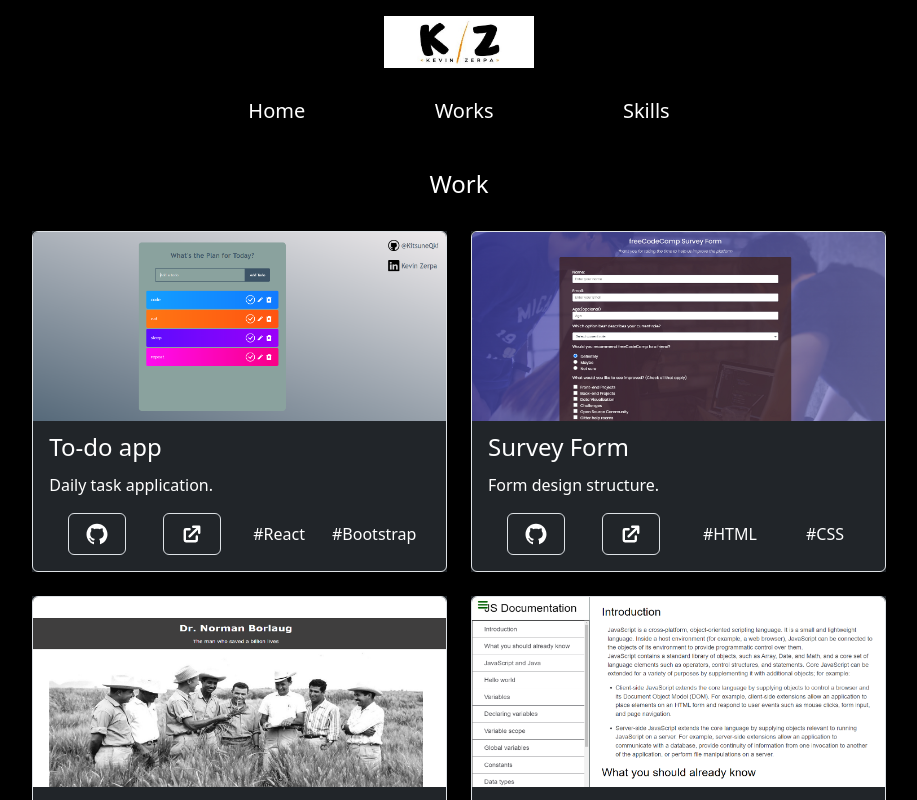
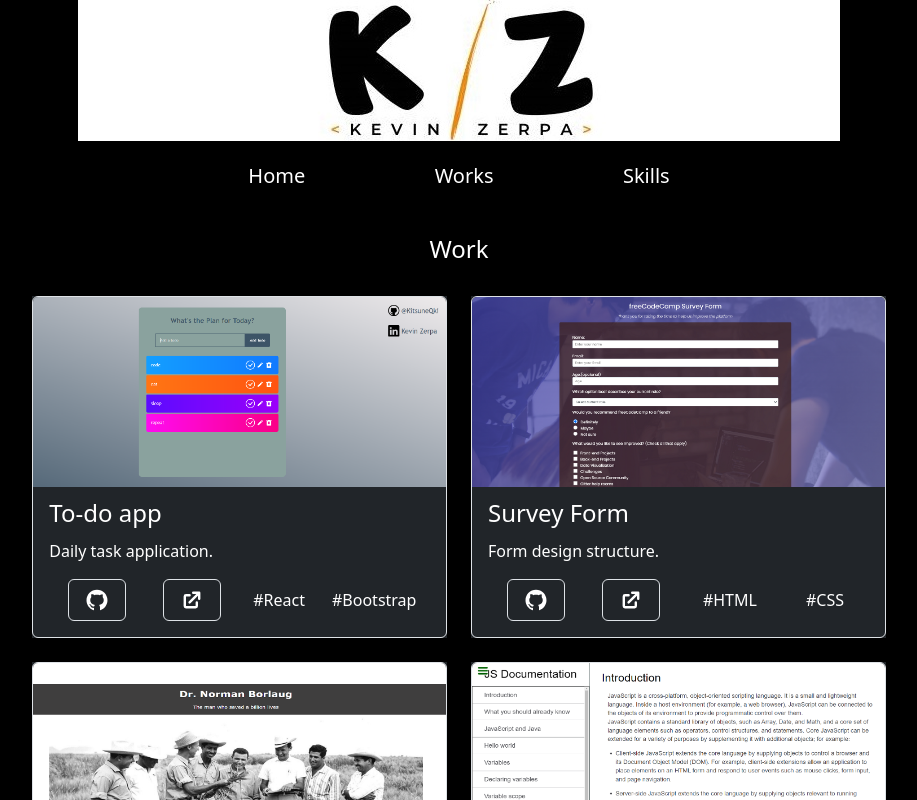
Before and after one commit to KitsuneQki/portfolio, a React (Create React App) app: page /works in a window 1280 px wide. Shown: the top 800 px of the page, without its empty margins (181-1098 px from the left). Built offline with nearby package versions, Linux system fonts and the light colour scheme.

Commit message:
logo on top

```diff
--- a/src/components/Layout.tsx
+++ b/src/components/Layout.tsx
@@ -1,6 +1,5 @@
 import React from "react";
 import { Outlet } from "react-router-dom";
-import Logo from "./Logo";
 import Navbar from "./Navbar";
 
 const Layout = () => {
--- a/src/components/Navbar.tsx
+++ b/src/components/Navbar.tsx
@@ -42,6 +42,8 @@ export default function Navbar() {
       <Disclosure as="nav" className="bg-black">
         {({ open }) => (
           <>
+            <img className="img-fluid" src={logo} alt="logo" />
+
             <div className="mx-auto col-12 col-sm-9 col-lg-6 col-xl-5 px-2">
               <div className="py-1 fs-5">
                 <div className="d-sm-none">
@@ -52,14 +54,6 @@ export default function Navbar() {
                 </div>
 
                 <div className="d-none d-sm-block">
-                  <div className="mx-auto col-12 col-sm-9 col-lg-6 col-xl-5 px-2">
-                    <div className="py-1 fs-5">
-                      <div className="d-flex justify-content-center align-items-center py-2">
-                        <img className="w-75" src={logo} alt="logo" />
-                      </div>
-                    </div>
-                  </div>
-
                   <div className="d-flex justify-content-between align-items-center py-2">
                     {navigation.map((item) => (
                       <Link
```
Also changed, not shown: src/assets/images/logo.jpg.
